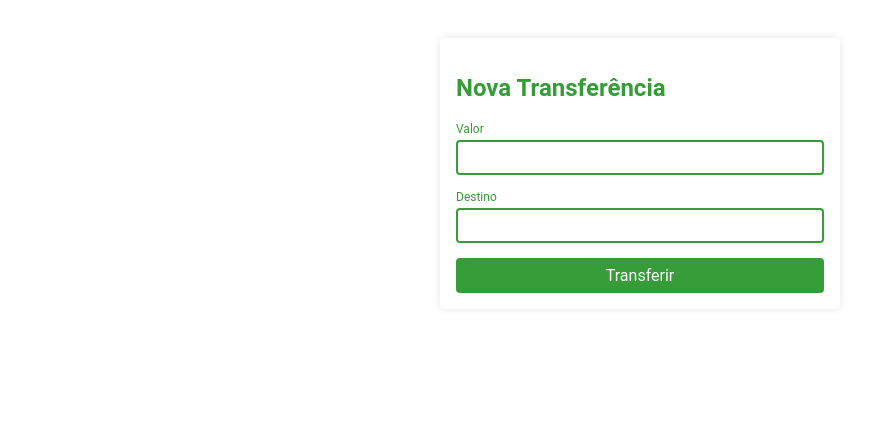
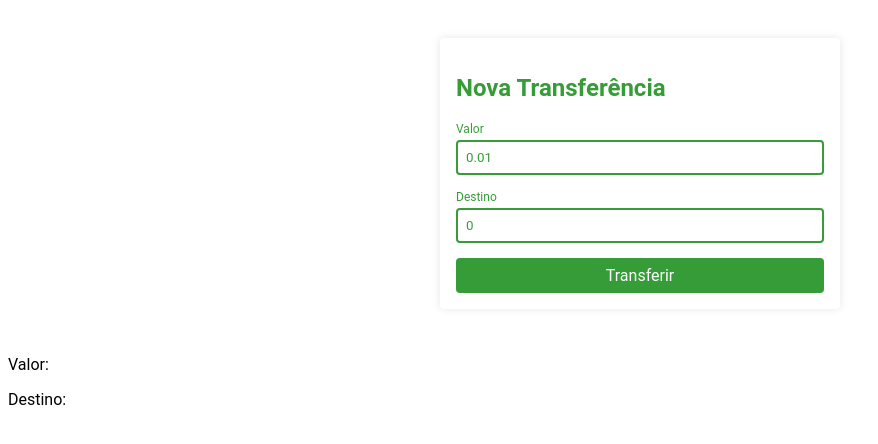
Before and after one commit to leltonborges/bityBank-Angular, an Angular app: page / in a window 1280 px wide. Shown: the top 444 px of the page, without its empty margins (0-878 px from the left). Built offline with nearby package versions, Linux system fonts and the light colour scheme.

Commit message:
feat: capture values and show

```diff
--- a/src/app/app.component.html
+++ b/src/app/app.component.html
@@ -1,2 +1,5 @@
 
-<app-nova-tranferencia></app-nova-tranferencia>
+<app-nova-tranferencia (aoTranferir)="transferir($event)"></app-nova-tranferencia>
+
+<p>Valor: {{valor}}</p>
+<p>Destino: {{destino}}</p>
--- a/src/app/app.component.ts
+++ b/src/app/app.component.ts
@@ -7,4 +7,28 @@ import { Component } from '@angular/core';
 })
 export class AppComponent {
   title = 'bytebank';
+  private _valor: number;
+  private _destino: number;
+
+  get valor(): number{
+    return this._valor;
+  }
+
+  set valor(valor: number){
+    this._valor = valor;
+  }
+
+  get destino(): number{
+    return this._destino;
+  }
+
+  set destino(destino: number){
+    this._destino = destino;
+  }
+
+  transferir($event: any){
+    console.log($event)
+    this.valor = $event.valor
+    this.destino = $event.destino
+  }
 }
--- a/src/app/nova-tranferencia/nova-tranferencia.component.html
+++ b/src/app/nova-tranferencia/nova-tranferencia.component.html
@@ -3,11 +3,15 @@
     <h2 class="formulario__titulo">Nova Transferência</h2>
     <div class="form-field">
       <label for="valor" class="form-field__label">Valor</label>
-      <input type="number" name="valor" id="valor" class="form-field__input" [(ngModel)]="valor">
+      <input type="number" name="valor"
+             id="valor" step="0.01"
+             class="form-field__input" [(ngModel)]="valor">
     </div>
     <div class="form-field">
       <label for="destino" class="form-field__label">Destino</label>
-      <input type="number" name="destino" id="destino" class="form-field__input" [(ngModel)]="destino">
+      <input type="number" name="destino"
+             id="destino" step="0"
+             class="form-field__input" [(ngModel)]="destino">
     </div>
     <div class="botao-wrapper">
       <button class="botao" type="submit">Transferir</button>
--- a/src/app/nova-tranferencia/nova-tranferencia.component.ts
+++ b/src/app/nova-tranferencia/nova-tranferencia.component.ts
@@ -1,4 +1,4 @@
-import {Component, OnInit} from '@angular/core';
+import {Component, EventEmitter, OnInit, Output} from '@angular/core';
 
 @Component({
   selector: 'app-nova-tranferencia',
@@ -6,10 +6,15 @@ import {Component, OnInit} from '@angular/core';
   styleUrls: ['./nova-tranferencia.component.scss']
 })
 export class NovaTranferenciaComponent implements OnInit {
-  private _valor: number;
-  private _destino: number;
+
+  @Output() private aoTranferir = new EventEmitter<any>();
+
+  _valor: number;
+  _destino: number;
 
   constructor() {
+    this.valor = 0.01;
+    this.destino = 0.0;
   }
 
   get valor(): number {
@@ -32,9 +37,14 @@ export class NovaTranferenciaComponent implements OnInit {
   }
 
   transferir() {
-    console.log(`Solicitado nova transferencia!
-        valor: ${this.valor}
-        destino: ${this.destino}`);
+    const valorEmitir = {valor: this.valor, destino: this.destino};
+    this.aoTranferir.emit(valorEmitir);
+    this.clearFields();
+  }
+
+  clearFields() {
+    this._valor = 0.01;
+    this.destino = 0;
   }
 
 }
```
